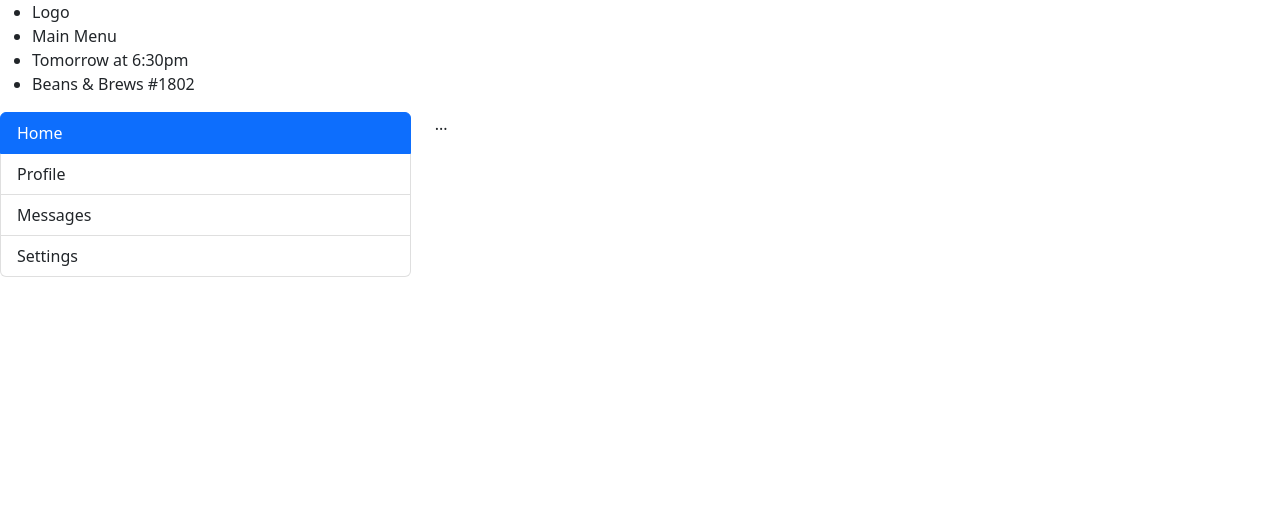
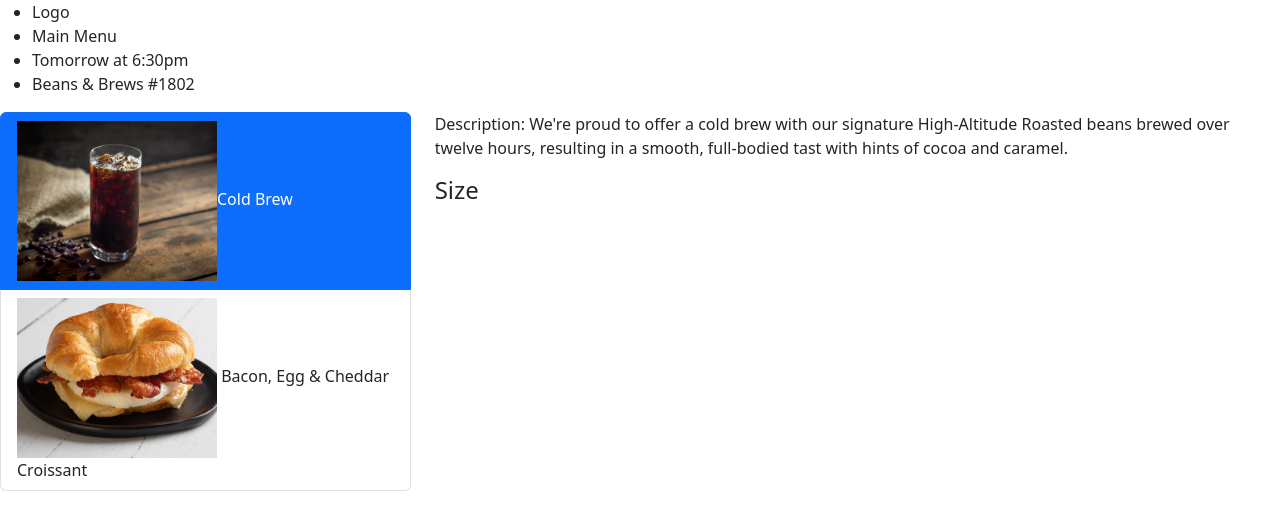
Before and after one commit to Y-keys/Beans-Brews, a plain HTML site: page index.html in a window 1280 px wide. Drawn offline with nearby package versions, Linux system fonts and the light colour scheme.

Commit message:
updated HTML

```diff
--- a/css/style.css
+++ b/css/style.css
@@ -0,0 +1,3 @@
+.itemPic {
+  width: 200px;
+}
--- a/index.html
+++ b/index.html
@@ -6,6 +6,7 @@
     <meta name="viewport" content="width=device-width, initial-scale=1.0">
     <title>Beans & Brews | Order Online</title>
     <link href="https://cdn.jsdelivr.net/npm/bootstrap@5.2.2/dist/css/bootstrap.min.css" rel="stylesheet" integrity="sha384-Zenh87qX5JnK2Jl0vWa8Ck2rdkQ2Bzep5IDxbcnCeuOxjzrPF/et3URy9Bv1WTRi" crossorigin="anonymous">
+    <link rel="stylesheet" href="css/style.css">
 </head>
 <body>
     <nav>
@@ -19,15 +20,18 @@
     <div class="row">
         <div class="col-4">
           <div class="list-group" id="list-tab" role="tablist">
-            <a class="list-group-item list-group-item-action active" id="list-home-list" data-bs-toggle="list" href="#list-home" role="tab" aria-controls="list-home">Home</a>
-            <a class="list-group-item list-group-item-action" id="list-profile-list" data-bs-toggle="list" href="#list-profile" role="tab" aria-controls="list-profile">Profile</a>
-            <a class="list-group-item list-group-item-action" id="list-messages-list" data-bs-toggle="list" href="#list-messages" role="tab" aria-controls="list-messages">Messages</a>
-            <a class="list-group-item list-group-item-action" id="list-settings-list" data-bs-toggle="list" href="#list-settings" role="tab" aria-controls="list-settings">Settings</a>
+            <a class="list-group-item list-group-item-action active" id="list-home-list" data-bs-toggle="list" href="#list-home" role="tab" aria-controls="list-home"><img class="itemPic" src="images/cold_brew.png">Cold Brew</a>
+            <a class="list-group-item list-group-item-action" id="list-profile-list" data-bs-toggle="list" href="#list-profile" role="tab" aria-controls="list-profile"><img class="itemPic" src="images/bacon_sandwitch.png"> Bacon, Egg & Cheddar Croissant</a>
           </div>
         </div>
         <div class="col-8">
           <div class="tab-content" id="nav-tabContent">
-            <div class="tab-pane fade show active" id="list-home" role="tabpanel" aria-labelledby="list-home-list">...</div>
+            <div class="tab-pane fade show active" id="list-home" role="tabpanel" aria-labelledby="list-home-list">
+                <div><p>Description:
+                    We're proud to offer a cold brew with our signature High-Altitude Roasted beans brewed over twelve hours, resulting in a smooth, full-bodied tast with hints of cocoa and caramel.</p>
+                </div>
+                <div><h4>Size</h4></div>
+            </div>
             <div class="tab-pane fade" id="list-profile" role="tabpanel" aria-labelledby="list-profile-list">...</div>
             <div class="tab-pane fade" id="list-messages" role="tabpanel" aria-labelledby="list-messages-list">...</div>
             <div class="tab-pane fade" id="list-settings" role="tabpanel" aria-labelledby="list-settings-list">...</div>
```
Also changed, not shown: images/bacon_sandwitch.png (added), images/cold_brew.png (added).
